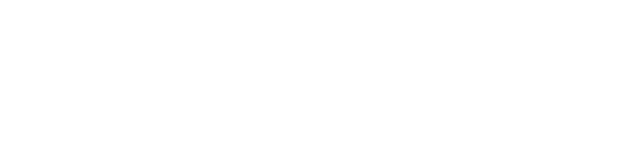
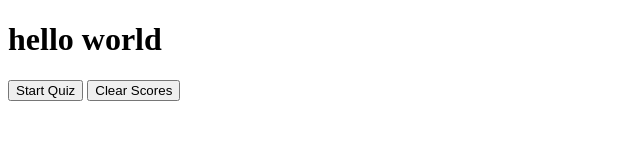
Before and after one commit to bracamon/CodingQuiz, a plain HTML site: page index.html in a window 1280 px wide. Shown: the whole page, without its empty margins (0-640 px from the left). Drawn offline with Linux system fonts and the light colour scheme.

Commit message:
set up h1 and buttons in html file.

```diff
--- a/Develop/app.js
+++ b/Develop/app.js
@@ -22,11 +22,15 @@
 var quest = [
     "What is pseudo-code?",
     "Why is a commit message useful?",
-    "What is a repository",
+    "What is a repository?",
     "Which of these headers is the smallest?",
     "Bootstrap was developed by which company?",
     "ul stands for which of the following?"
 ];
+
+
+
+
 
 
 // set up for loop to cycle through each question
@@ -41,6 +45,8 @@ var quest = [
 
 // create a 60 second timer to countdown to 0
 
+
+
 // button with event listener to start the game
 
 // buttons with event listeners for each of the answer options
--- a/index.html
+++ b/index.html
@@ -6,7 +6,11 @@
     <link rel="stylesheet" href="./Develop/style.css">
     <title>Timed Quiz</title>
 </head>
+
 <body>
+    <h1 id="question">hello world</h1>
+    <button id="startBtn">Start Quiz</button>
+    <button id="clearBtn">Clear Scores</button>
 
     <script src="./Develop/app.js"></script>
 </body>
```
